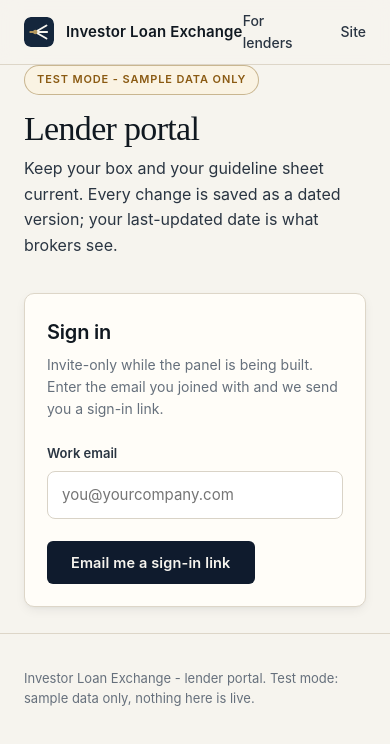
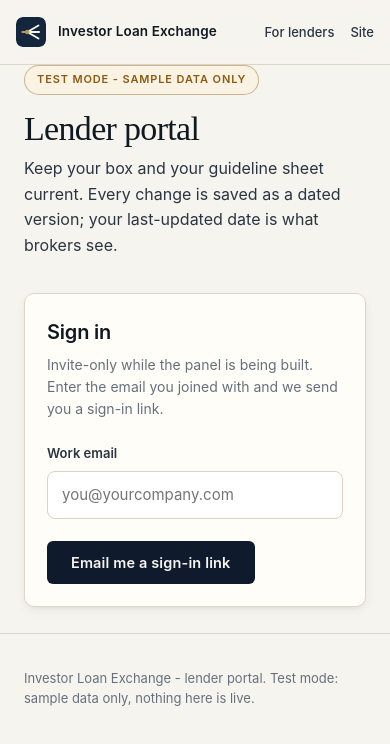
Before and after one commit to thehistoryhotseat/investor-loan-exchange, a plain HTML site: page portal.html in a window 390 px wide. Drawn offline with Linux system fonts and the light colour scheme.

Commit message:
Portal mobile: no-wrap nav links, tighter 390px nav, card scroll-margin under sticky nav

```diff
--- a/portal.html
+++ b/portal.html
@@ -31,7 +31,8 @@
   .mark-img{display:block;border-radius:7px}
   .brand-name{font-weight:600;font-size:15px;letter-spacing:.01em;white-space:nowrap}
   .nav-links{display:flex;gap:26px;align-items:center}
-  .nav-links a{color:var(--ink-2);text-decoration:none;font-size:14px;font-weight:500;transition:color .15s ease}
+  .nav-links a{color:var(--ink-2);text-decoration:none;font-size:14px;font-weight:500;transition:color .15s ease;white-space:nowrap}
+  .card{scroll-margin-top:84px}
   .nav-links a:hover{color:var(--brass)}
 
   main{padding:56px 0 96px}
@@ -88,6 +89,10 @@
   .hint{font-size:13px;color:var(--muted);margin-top:6px}
   .foot{padding:34px 0 46px;border-top:1px solid var(--line);font-size:13px;color:var(--muted)}
   @media (max-width:640px){
+    .nav-in{padding:0 16px}
+    .brand-name{font-size:13.5px}
+    .nav-links{gap:16px}
+    .nav-links a{font-size:13px}
     .f-grid{grid-template-columns:1fr}
     .card{padding:22px}
     .v-row{grid-template-columns:52px 1fr;gap:10px}
```
